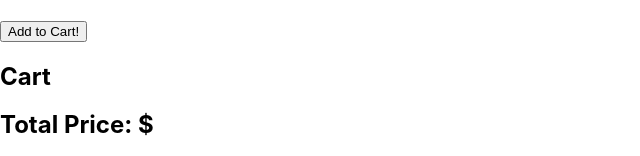
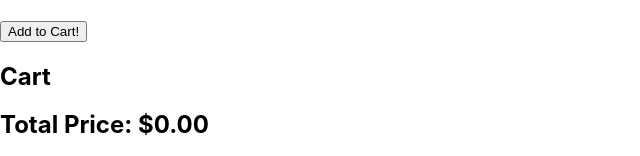
Before and after one commit to andresbeckruiz/react-studio, a React (Create React App) app: page / in a window 1280 px wide. Shown: the part 7214-7370 px from the top of the page, without its empty margins (0-640 px from the left). Built offline with nearby package versions, Linux system fonts and the light colour scheme.

Commit message:
Updated cart correctly

```diff
--- a/src/App.js
+++ b/src/App.js
@@ -13,13 +13,33 @@ function App() {
   // TODO: use useState to create a state variable to hold the state of the cart
   /* add your cart state code here */
 
-  // const [cart, setCart] = useState({});
+  const [cart, setCart] = useState([]);
+  const [totalPrice, setTotalPrice] = useState(0);
+
+  const addItem = useCallback((index, item) => {
+    const newItem = {index: index, name: item.name, price: item.price, count: 1}
+    let duplicateItem = false;
+    const newCart = cart.map(item => {
 
 
-  const addItem = useCallback((index, item) => {
-    console.log(index)
-    console.log(item.name)
-  }, [])
+      if (item.index === index) {
+        const oldCount = item.count
+        duplicateItem = true;
+        console.log("Duplicate found!");
+        return {...item, count: oldCount + 1}
+      }
+
+      return item
+    })
+
+    if (!duplicateItem) {
+      setCart([...cart, newItem])
+    } else {
+      setCart(newCart)
+    }
+
+    setTotalPrice(totalPrice + item.price)
+  }, [cart, totalPrice])
 
   return (
     <div className="App">
@@ -30,8 +50,10 @@ function App() {
 
       <div>
         <h2>Cart</h2>
-        {/* TODO: render a list of items in the cart */}
-        <h2> Total Price: $</h2>
+        {cart.map((item) => (
+          <h3> {item.count}x {item.name}</h3>
+        ))}
+        <h2> Total Price: ${totalPrice.toFixed(2)}</h2>
       </div>
     </div>
   );
```
Also changed, not shown: src/components/CartItem.js (deleted, +0 -13 lines).
